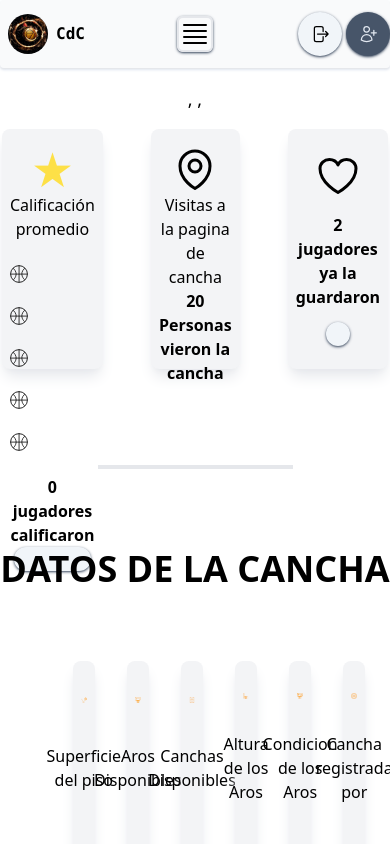
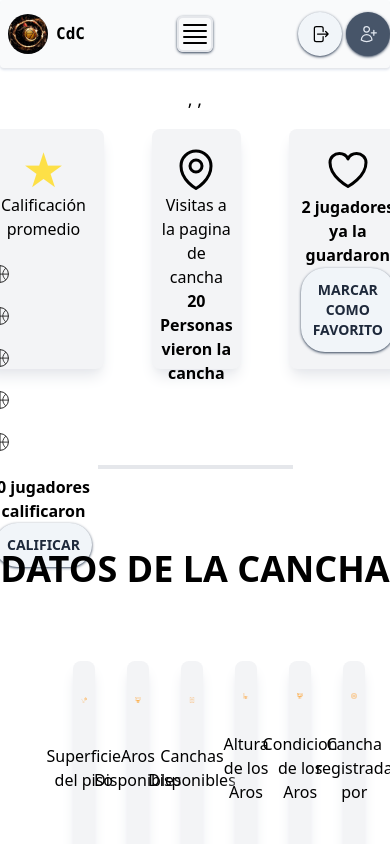
Before and after one commit to kevinlink123/central-de-canchas, a Next.js app: page /canchas/1 in a window 390 px wide. Shown: the top 844 px of the page. Built offline with nearby package versions, Linux system fonts and the light colour scheme; no server answers; the database is empty.

Commit message:
fix(button): Fixed styles

```diff
--- a/components/Button.tsx
+++ b/components/Button.tsx
@@ -26,7 +26,7 @@ export default function Button(props: ButtonInterface) {
                         : "lg:mx-1 text-slate-800 font-semibold text-sm"
                 }
             >
-                <div className="hidden uppercase lg:block">{props.name}</div>
+                <div className="uppercase lg:block">{props.name}</div>
             </button>
         </div>
     );
```
